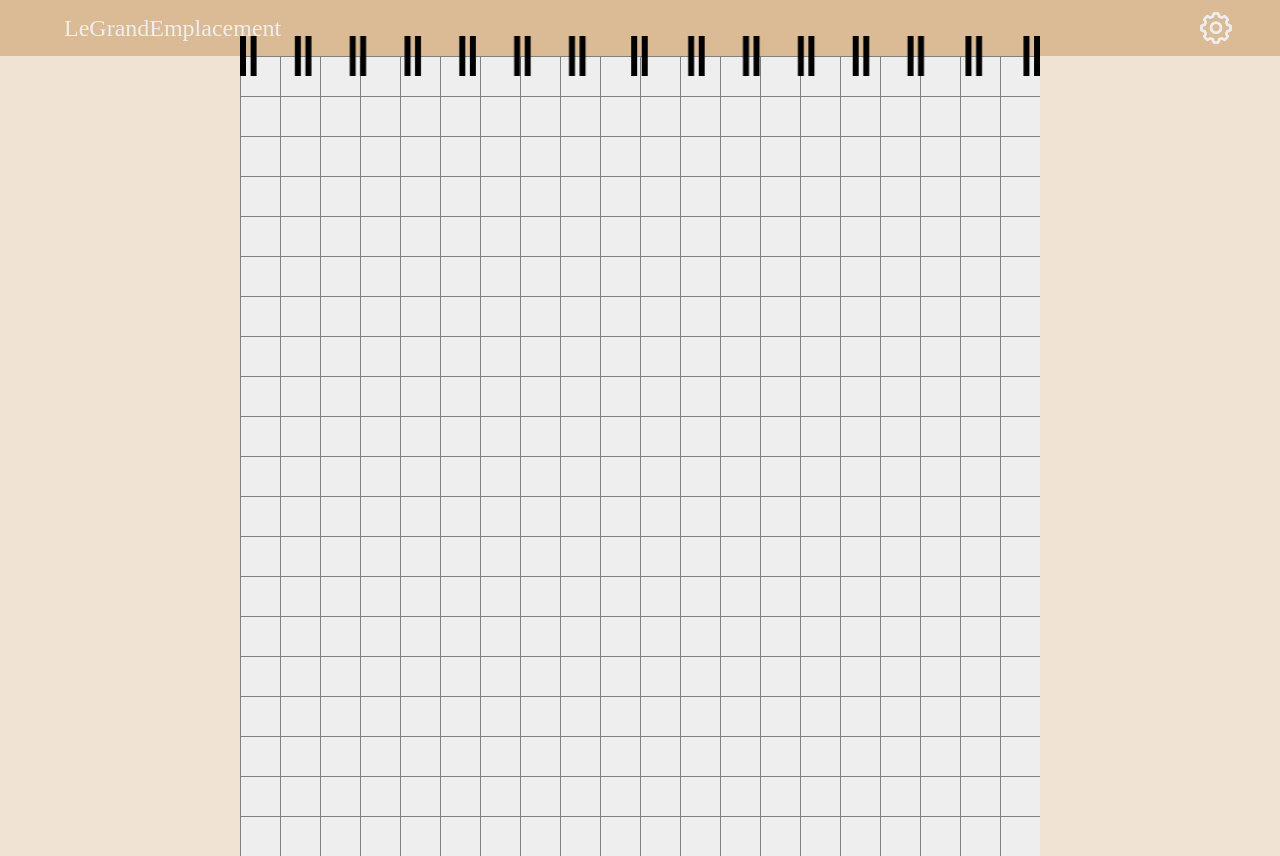
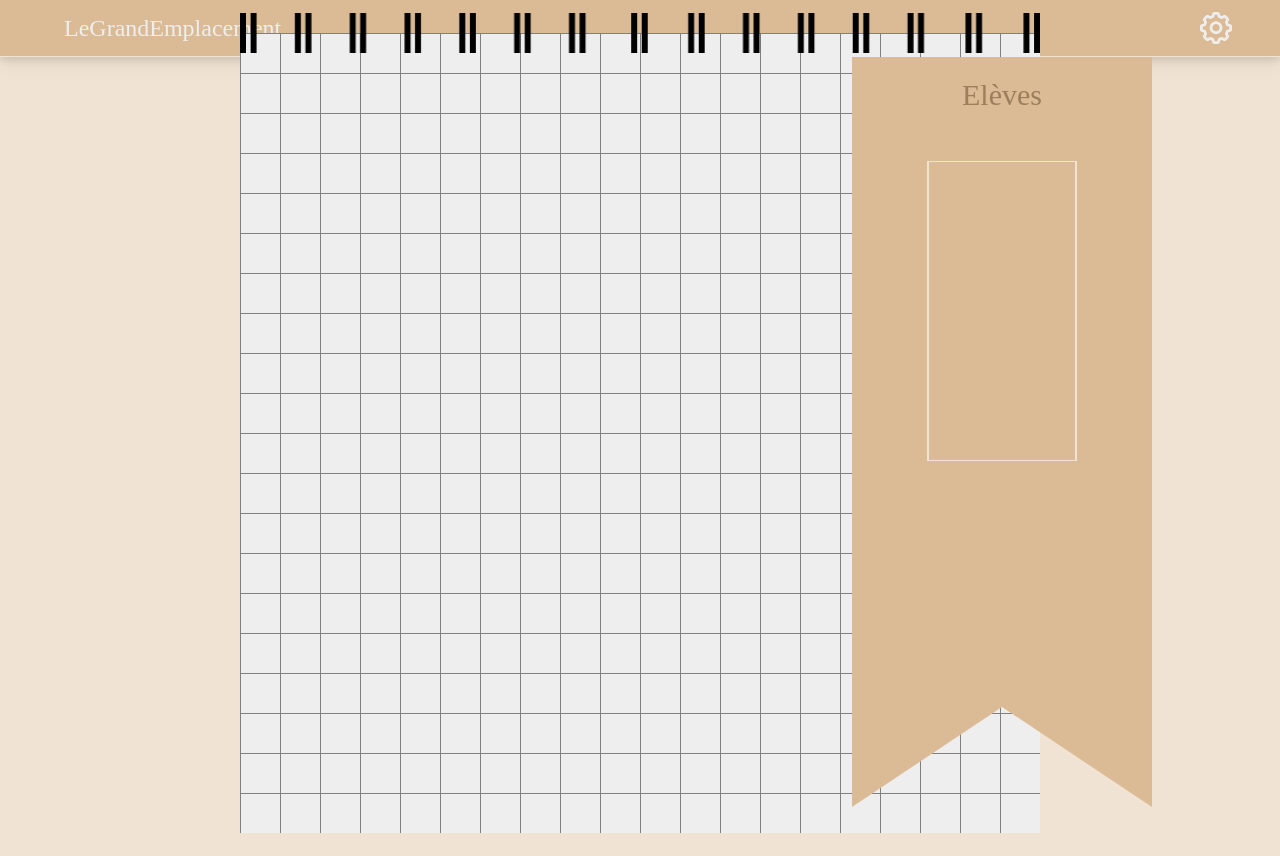
Before and after one commit to NaimDeb/G404-PlaceAleatoire, a plain HTML site: page index.html in a window 1280 px wide. After the commit the page ends 833 px from the top, so only its background shows below. Drawn offline with nearby package versions, Linux system fonts and the light colour scheme; a web font is replaced by a local one.

Commit message:
Fin carnet début bookmark

```diff
--- a/index.html
+++ b/index.html
@@ -19,7 +19,7 @@
 
 <body class="bg-[#f0e3d3]">
     <header id="navbar">
-        <nav class="bg-[#dbbb96] px-12 py-3 flex justify-between">
+        <nav class="bg-[#dbbb96] px-12 py-3 flex justify-between drop-shadow-lg border-b-[1px] border-[#f0e3d3]">
             <h2 class="ml-4 text-2xl text-[#eeeeee]">LeGrandEmplacement</h2>
             <img src="./img/parametres-cog.png" alt="Roue des paramètres" class="w-8">
         </nav>
@@ -42,10 +42,16 @@
             </div>
         </div>
     </section> -->
-    <section id="fullPage" class=" w-[100vw] h-[100vh] flex justify-center items-center">
-        <div id="carnet" class="bg-[#eeeeee] w-[800px] h-[800px] absolute z-0 flex justify-center">
+    <section id="fullPage" class=" w-[100vw] h-[94vh] flex justify-center items-center">
+        <div id="carnet" class="bg-[#eeeeee] w-[800px] h-[800px] absolute z-1 flex justify-center">
             <img src="img/Intercalaires.png" alt="Intercalaires" class="absolute top-[-20px]">
-
+        </div>
+        <div class="w-full flex justify-end px-32 items-start h-full">
+            <div id="bookMark"
+                class="relative h-[750px] w-[50px] p-0 border-l-[150px] border-solid border-r-[150px] border-[#dbbb96] border-b-[100px] border-b-transparent items-center justify-start flex flex-col">
+                <h2 class="text-3xl mt-5">Elèves</h2>
+                <div id="studentsInput" class="mt-12 border-solid border-l-2 border-b border-t border-r-2 w-[150px] h-[300px] border-[#f0e3d3]"></div>
+            </div>
         </div>
     </section>
 
```
Also changed, not shown: img/MarquePage.png (added).
